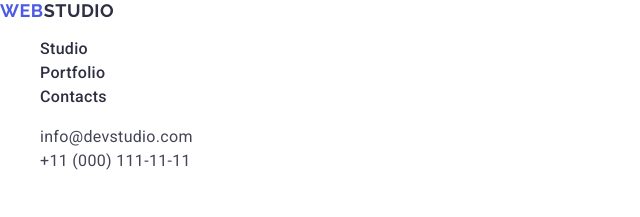
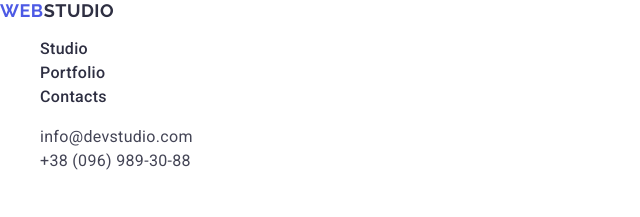
Before and after one commit to LomakaVladyslav/goit-markup-hw-02.01, a plain HTML site: page index.html in a window 1280 px wide. Shown: the top 217 px of the page, 0-640 px from the left. Drawn offline with nearby package versions, Linux system fonts and the light colour scheme.

Commit message:
add new address tel

```diff
--- a/index.html
+++ b/index.html
@@ -46,7 +46,7 @@
           </li>
           <li>
             <a href="tel:+110001111111" class="contacts-links"
-              >+11 (000) 111-11-11</a
+              >+38 (096) 989-30-88</a
             >
           </li>
         </ul>
```
